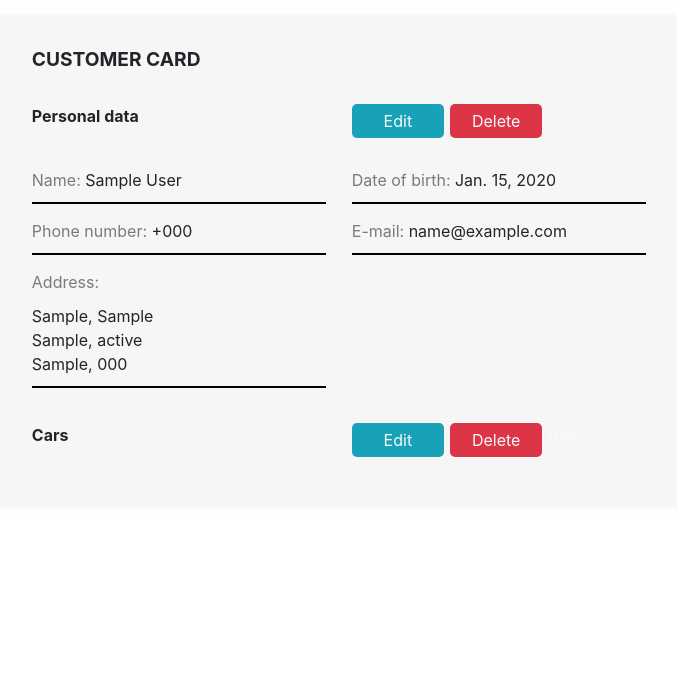
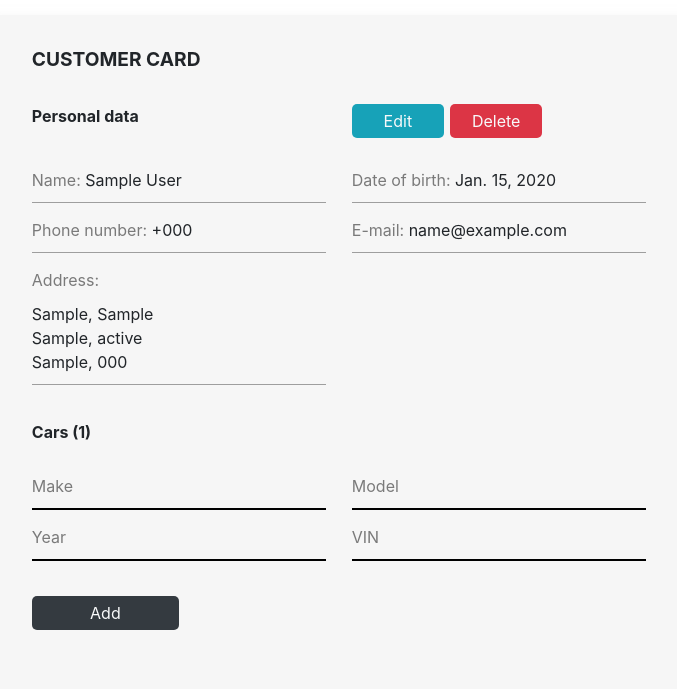
Before and after one commit to QuidObscurum/service_station_app, a Django app: page /manage/customer_card/1/ in a window 1280 px wide. Shown: the top 689 px of the page, without its empty margins (301-978 px from the left). Run offline with Django 3.2, Linux system fonts and the light colour scheme; tables that the repository leaves empty hold one stand-in row (values such as "Sample post"); some libraries are stand-ins or nearby versions.

Commit message:
Add car create form in customer detail page

```diff
--- a/servicestation/servicemanager/admin.py
+++ b/servicestation/servicemanager/admin.py
@@ -1,5 +1,6 @@
 from django.contrib import admin
-from .models import Customer
+from .models import Customer, Vehicle
 
 # Register your models here.
 admin.site.register(Customer)
+admin.site.register(Vehicle)
--- a/servicestation/servicemanager/models.py
+++ b/servicestation/servicemanager/models.py
@@ -39,6 +39,9 @@ class Vehicle(models.Model):
     def __str__(self):
         return f"{self.vin}"
 
+    def get_absolute_url(self):
+        return reverse("manager:customer_card", kwargs={"pk": self.owner.pk})
+
 
 class Order(models.Model):
     vehicle = models.ForeignKey(Vehicle, on_delete=models.CASCADE)
--- a/servicestation/servicemanager/static/servicemanager/style.css
+++ b/servicestation/servicemanager/static/servicemanager/style.css
@@ -66,6 +66,18 @@ body {
     margin: 0 2%;
 }
 
+.output {
+    width: 46%;
+    margin: 0 2%;
+    margin-bottom: 5px;
+    background: transparent;
+    border: 0;
+    border-bottom: 1.75px solid #9e9e9e;
+    padding: 10px 0;
+    outline: none;
+    transition: .4s;
+}
+
 .input {
     width: 46%;
     margin: 0 2%;
@@ -131,7 +143,7 @@ input:focus:-ms-input-placeholder {
 }
 
 .disabled {
-    border-bottom: 2px solid #9e9e9e;;
+    border-bottom: 2px solid #9e9e9e;
     color: #9e9e9e;
 }
 
@@ -241,12 +253,6 @@ button:disabled {
 .my-btn-save:hover,
 .modal-btn-cancel:hover {
     background: #007bff;
-}
-
-.my-btn-edit:hover,
-.my-btn-delete:hover {
-    text-decoration: none;
-    color: #fff;
 }
 
 #autocomplete {
@@ -363,6 +369,11 @@ button:disabled {
 
 /* Small devices (portrait tablets and large phones, 600px and up) */
 @media only screen and (min-width: 600px) {
+    .my-btn-edit,
+    .my-btn-delete {
+        width: 40%;
+    }
+
     .modal-btn-cancel{
         width: 40%;
     }
@@ -395,6 +406,11 @@ button:disabled {
 
 /* Large devices (laptops/desktops, 992px and up) */
 @media only screen and (min-width: 992px) {
+    .my-btn-edit,
+    .my-btn-delete {
+        width: 30%;
+    }
+
     .modal-btn-cancel{
         width: 23%;
     }
--- a/servicestation/servicemanager/templates/servicemanager/customer_detail.html
+++ b/servicestation/servicemanager/templates/servicemanager/customer_detail.html
@@ -10,55 +10,62 @@
             <div class="my-btn-group">
                 <a href="{% url 'manager:update_customer' customer.pk %}" class="my-btn my-btn-edit">Edit</a>
                 {% if can_delete %}
-                <!--<a href="{% url 'manager:update_customer' customer.pk %}"
-                    class="my-btn my-btn-delete" id="delCustomerLink">data-toggle="modal" data-target="#confirmModal"
-                    Delete
-                </a>-->
                 <button class="my-btn my-btn-delete" id="delCustomerLink">Delete</button>
-                {% else %}<!--<a class="my-btn my-btn-disabled">Delete</a>-->
+                {% else %}
                 <button class="my-btn my-btn-disabled" disabled>Delete</button>
                 {% endif %}
             </div>
         </div>
         <div class="form-card">
             <div class="mul-fields">
-                <div class="input">
-                    <span class="card-label">Name:</span> {{ object.first_name }} {{ object.last_name }}
+                <div class="output">
+                    <span class="card-label">Name:</span> {{ customer.first_name }} {{ customer.last_name }}
                 </div>
-                <div class="input">
-                    <span class="card-label">Date of birth:</span> {{ object.birth_date }}
+                <div class="output">
+                    <span class="card-label">Date of birth:</span> {{ customer.birth_date }}
                 </div>
             </div>
 
             <div class="mul-fields">
-                <div class="input">
-                    <span class="card-label">Phone number:</span> +{{ object.phone }}
+                <div class="output">
+                    <span class="card-label">Phone number:</span> +{{ customer.phone }}
                 </div>
-                <div class="input">
-                    <span class="card-label">E-mail:</span> {{ object.email }}
+                <div class="output">
+                    <span class="card-label">E-mail:</span> {{ customer.email }}
                 </div>
             </div>
 
-            <div class="input">
+            <div class="output">
                 <div style="padding-bottom: 10px;">
                     <span class="card-label">Address:</span>
                 </div>
-                <div>{{ object.house }}, {{ object.street }}<br>
-                {{ object.city }}, {{ object.state }}<br>
-                {{ object.country }}, {{ object.postal_code }}</div>
+                <div>{{ customer.house }}, {{ customer.street }}<br>
+                {{ customer.city }}, {{ customer.state }}<br>
+                {{ customer.country }}, {{ customer.postal_code }}</div>
             </div>
         </div>
 
         <div class="form-header">
-            <div class="form-header-title"><strong>Cars</strong></div>
-            <div class="my-btn-group">
-                <a href="{% url 'manager:update_customer' customer.pk %}" class="my-btn my-btn-edit">Edit</a>
-                {% if can_delete %}<a href="{% url 'manager:update_customer' customer.pk %}"
-                                      class="my-btn my-btn-delete">Delete</a>
-                {% else %}<a class="my-btn my-btn-disabled">Delete</a>
-                {% endif %}{{ can_delete }}
+            <div class="form-header-title"><strong>Cars ({{ vehicles|length }})</strong></div>
+        </div>
+
+        <form action="{% url 'manager:create_vehicle' customer.pk %}" method="post" class="form-card">
+            {% csrf_token %}
+            <div class="mul-fields">
+                <input type="hidden" name="owner" required class="input" value="{{ customer.id }}">
+                <input type="text" name="make" required class="input" placeholder="Make">
+                <input type="text" name="model" required class="input" placeholder="Model">
             </div>
-        </div>
+            <div class="mul-fields">
+                <input type="text" name="year" required class="input" placeholder="Year">
+                <input type="text" name="vin" required class="input" placeholder="VIN">
+            </div>
+            <div class="single-field">
+                <input type="submit" value="Add" class="my-btn my-btn-save">
+            </div>
+        </form>
+
+
     </div>
 </div>
 
@@ -86,12 +93,4 @@
 
 </div>
 
-<!--<div>-->
-<!--    {% for field, value in data.items %}-->
-<!--    <div>-->
-<!--        {{ field }}: {{ value }}-->
-<!--    </div>-->
-<!--    {% endfor %}-->
-<!--</div>-->
-
 {% endblock %}
--- a/servicestation/servicemanager/templates/servicemanager/search_customer.html
+++ b/servicestation/servicemanager/templates/servicemanager/search_customer.html
@@ -31,7 +31,7 @@
 
 
         {% for obj in customer_list %}
-        <div><!-- class="mul-fields"-->
+        <div class="form-header-title"><!-- class="mul-fields"-->
             <a href="{% url 'manager:customer_card' obj.pk %}">
                 {{ obj.first_name }} {{ obj.last_name }} {{ obj.email }}
             </a>
--- a/servicestation/servicemanager/urls.py
+++ b/servicestation/servicemanager/urls.py
@@ -7,6 +7,7 @@ from .views import (
     CustomerDeleteView,
     MainView,
     CustomerListView,
+    VehicleCreateView,
 )
 
 
@@ -20,5 +21,7 @@ urlpatterns = [
     path('create_customer/', CustomerCreateView.as_view(), name='create_customer'),
     path('update_customer/<int:pk>/', CustomerUpdateView.as_view(), name='update_customer'),
     path('customer_card/<int:pk>/', CustomerDetailView.as_view(), name='customer_card'),
-    path('<int:pk>/del', CustomerDeleteView.as_view(), name='delete_customer'),
+    path('<int:pk>/del/', CustomerDeleteView.as_view(), name='delete_customer'),
+
+    path('customer_card/<int:pk>/create_vehicle/', VehicleCreateView.as_view(), name='create_vehicle'),
 ]
--- a/servicestation/servicemanager/views.py
+++ b/servicestation/servicemanager/views.py
@@ -7,8 +7,8 @@ from django.views.generic.edit import CreateView, UpdateView, DeleteView
 from django.views.generic.detail import DetailView
 from django.views.generic.list import ListView
 
-from .models import Customer
-from .forms import CustomerForm, SearchForm
+from .models import Customer, Vehicle
+from .forms import CustomerForm, SearchForm, VehicleForm
 
 
 class CustomerCreateView(CreateView):
@@ -22,7 +22,67 @@ class CustomerCreateView(CreateView):
         context['card_title'] = "Create a customer card"
         context['page_title'] = "Create Customer"
         return context
-    # success_url = 'manager:customer_card'
+    success_url = 'manager:customer_card'
+
+
+class VehicleCreateView(CreateView):
+    model = Vehicle
+    template_name = 'servicemanager/manage_vehicle.html'
+    form_class = VehicleForm
+
+    # def get_context_object_name(self):
+    #     return 'car_form'
+    # def dispatch(self, request, *args, **kwargs):
+    #     print("*****DISPATCH*****", '\n', request, '\n', args, '\n', kwargs)
+    #     return super().dispatch(request, *args, **kwargs)
+
+    # ** ** *DISPATCH ** ** *
+    # < WSGIRequest: POST
+    # '/manage/customer_card/7/create_vehicle/' >
+    # ()
+    # {'pk': 7}
+
+    def post(self, request, *args, **kwargs):
+        print("*****POST*****", '\n', request.POST, '\n', args, '\n', kwargs)
+        # print(self.form_invalid(form))
+
+        customer_pk = self.kwargs.get('pk')
+        customer_obj = Customer.objects.all().filter(pk=customer_pk).first()
+        print(customer_obj.id)
+        form = self.get_form()
+        print(form)
+        # if form.is_valid():
+        #     return self.form_valid(form)
+        # else:
+        #     return self.form_invalid(form)
+
+        return super().post(request, *args, **kwargs)
+
+# *****POST*****
+# < QueryDict: {'csrfmiddlewaretoken': ['8TAynKAwZeGi0jwr9MkrsqJdZMPbP04TTyVcecQP8ImMkOb37XbDmv6sO2mehixF'],
+#               'make': ['BMW'], 'model': ['X2'], 'year': ['2016'], 'vin': ['1N4AL11DX2C230798']} >
+# ()
+# {'pk': 7}
+# 7
+# <input type = "text" name = "make" value = "BMW"
+    # placeholder = "Make" class ="input" maxlength="70" required id="id_make">
+# <input type = "text" name = "model" value = "X2"
+    # placeholder = "Model" class ="input" maxlength="120" required id="id_model">
+# <input type = "text" name = "year" value = "2016"
+    # placeholder = "Year" class ="input" required id="id_year">
+# <input type = "text" name = "vin" value = "1N4AL11DX2C230798"
+    # placeholder = "VIN" class ="input" maxlength="17" required id="id_vin">
+
+    def get_context_data(self, **kwargs):
+        context = super().get_context_data(**kwargs)
+        context['car_form'] = context['form']
+        del context['form']
+        print(context)
+        return context
+
+    def get_success_url(self):
+        # return reverse('manager:customer_card', pk=self.owner.pk)
+        return reverse('manager:main')
 
 
 class CustomerUpdateView(UpdateView):
@@ -45,22 +105,28 @@ class CustomerUpdateView(UpdateView):
 class CustomerDetailView(DetailView):
     model = Customer
 
-    # def get_object(self, queryset=None):
-    #     obj_id = self.kwargs.get("pk")
+    def get_vehicle_form(self):
+        request = self.request
+        if request.method == 'POST':
+            car_form = VehicleForm(request.POST)
 
     def get_context_data(self, **kwargs):
-        from django.core import serializers
-
-        serialized_data = serializers.serialize("python", Customer.objects.all().filter(pk=self.kwargs.get('pk')))
-        data = serialized_data[0]['fields']
-
         context = super().get_context_data(**kwargs)
-        context['data'] = data
+        # from django.core import serializers
+        # serialized_data = serializers.serialize("python", Customer.objects.all().filter(pk=self.kwargs.get('pk')))
+        # data = serialized_data[0]['fields']
+        # context['data'] = data
+        # VehicleCreateView
 
         can_delete = True
         if can_delete:
             context['can_delete'] = 'true'
 
+        customer_pk = self.kwargs.get('pk')
+        customer_obj = Customer.objects.all().filter(pk=customer_pk).first()
+        vehicle_qs = customer_obj.vehicle_set.all()
+        context['vehicles'] = vehicle_qs
+        print(context['customer'])
         return context
 
 
```
Also changed, not shown: servicestation/servicemanager/forms.py (+25 -1 lines), servicestation/servicemanager/templates/servicemanager/manage_customer.html (+0 -75 lines).
